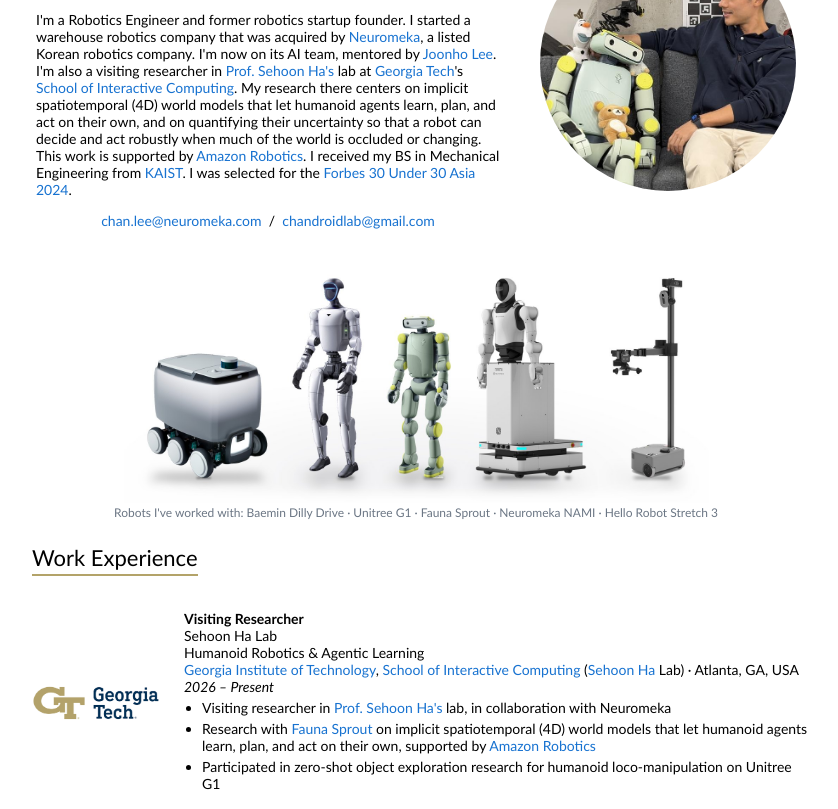
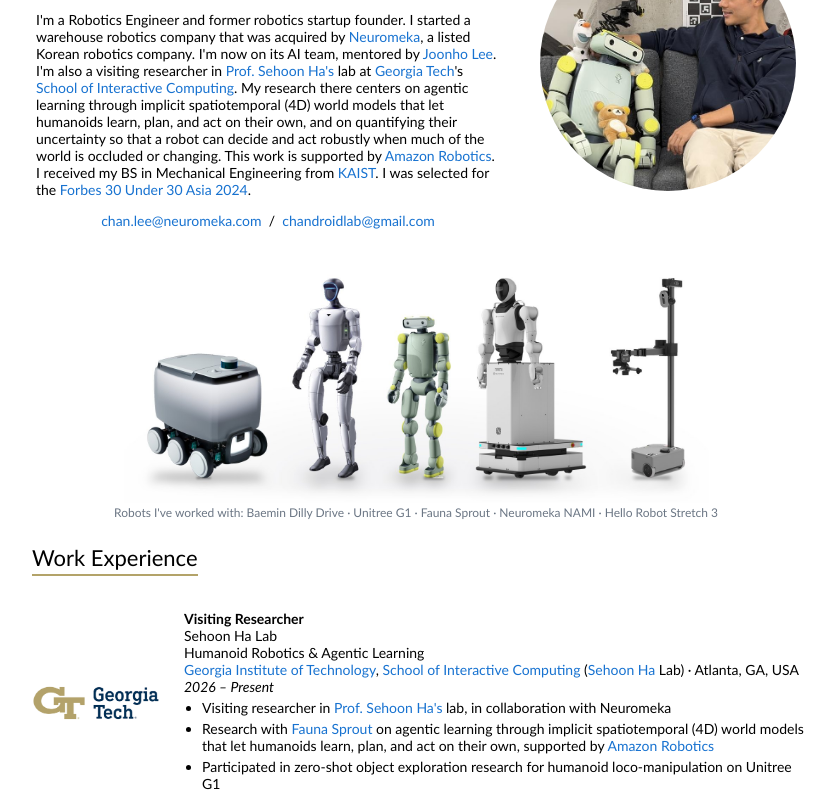
Before and after one commit to chandroid-lab/chandroid-lab.github.io, a plain HTML site: page index.html in a window 1280 px wide. Shown: the part 143-952 px from the top of the page, without its empty margins (224-1062 px from the left). Drawn offline with Linux system fonts and the light colour scheme.

Commit message:
Name agentic learning in Georgia Tech research description
Co-Authored-By: Claude Opus 5.5 <noreply@anthropic.com>

```diff
--- a/index.html
+++ b/index.html
@@ -46,8 +46,8 @@
                   <a href="https://faculty.cc.gatech.edu/~sha9/">Prof. Sehoon Ha's</a> lab at
                   <a href="https://www.gatech.edu/">Georgia Tech</a>'s
                   <a href="https://ic.gatech.edu/">School of Interactive Computing</a>.
-                  My research there centers on implicit spatiotemporal (4D) world models
-                  that let humanoid agents learn, plan, and act on their own,
+                  My research there centers on agentic learning through implicit spatiotemporal (4D) world models
+                  that let humanoids learn, plan, and act on their own,
                   and on quantifying their uncertainty so that a robot can decide and act robustly
                   when much of the world is occluded or changing.
                   This work is supported by <a href="https://www.amazon.science/research-areas/robotics">Amazon Robotics</a>.
@@ -101,7 +101,7 @@
                 <em>2026 &ndash; Present</em>
                 <ul class="entry-list">
                   <li>Visiting researcher in <a href="https://faculty.cc.gatech.edu/~sha9/">Prof. Sehoon Ha's</a> lab, in collaboration with Neuromeka</li>
-                  <li>Research with <a href="https://www.faunarobotics.com/">Fauna Sprout</a> on implicit spatiotemporal (4D) world models that let humanoid agents learn, plan, and act on their own, supported by <a href="https://www.amazon.science/research-areas/robotics">Amazon Robotics</a></li>
+                  <li>Research with <a href="https://www.faunarobotics.com/">Fauna Sprout</a> on agentic learning through implicit spatiotemporal (4D) world models that let humanoids learn, plan, and act on their own, supported by <a href="https://www.amazon.science/research-areas/robotics">Amazon Robotics</a></li>
                   <li>Participated in zero-shot object exploration research for humanoid loco-manipulation on Unitree G1</li>
                 </ul>
               </td>
```
